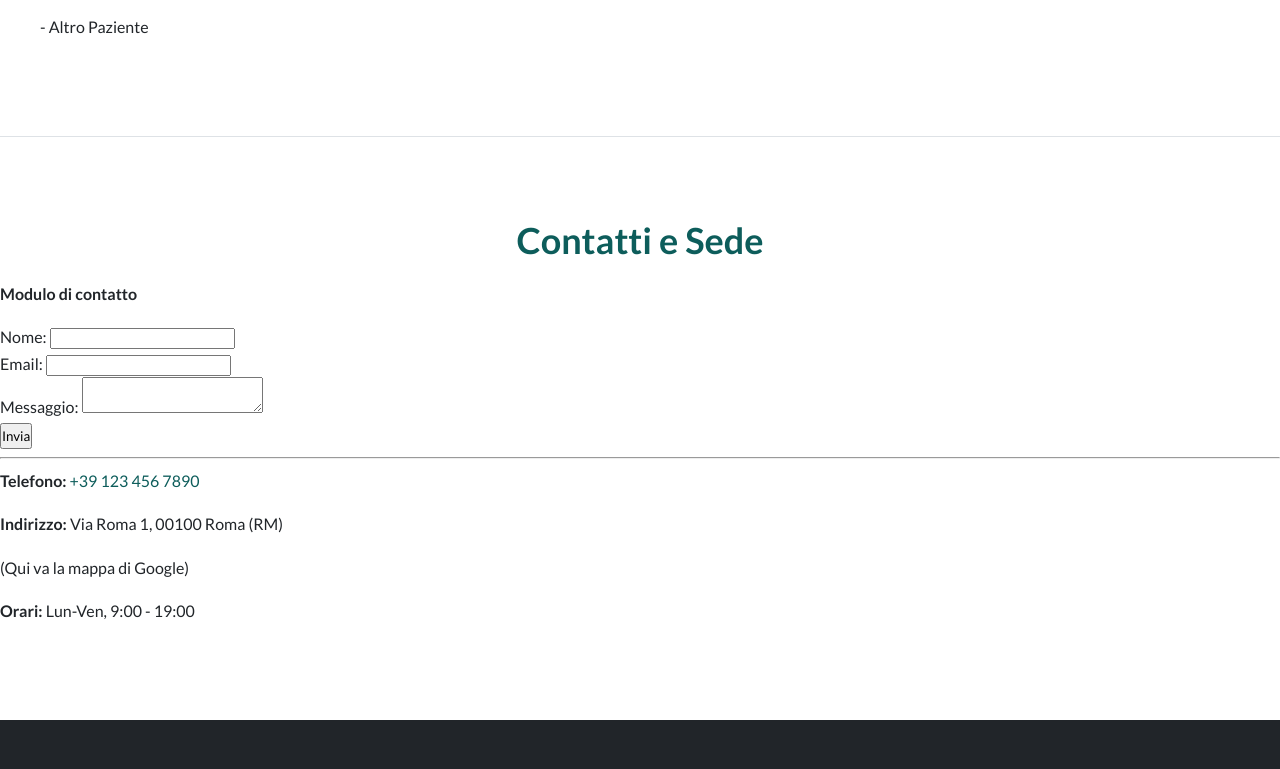
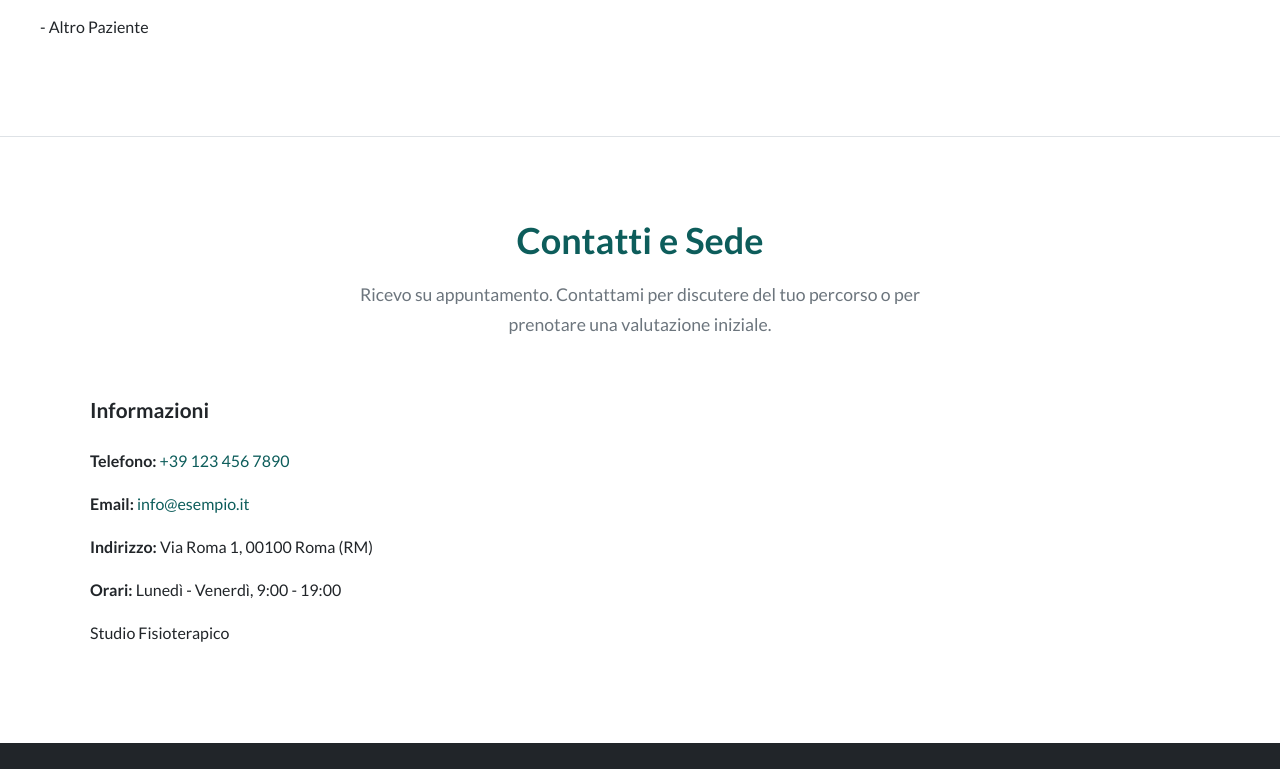
Before and after one commit to LorenzoMoriniDev/test-svelte-blog, an Astro site: page / in a window 1280 px wide. Shown: the part 2401-3170 px from the top of the page. Built offline with nearby package versions, Linux system fonts and the light colour scheme; Astro itself is replaced by a stand-in of ours.

Commit message:
Update Contatti.astro

```diff
--- a/src/components/Contatti.astro
+++ b/src/components/Contatti.astro
@@ -1,32 +1,38 @@
 ---
-// src/components/Contatti.astro (COMPLETO E CORRETTO)
+// src/components/Contatti.astro
 ---
-<section>
-  <h2>Contatti e Sede</h2>
+<section id="contatti">
+  <div class="container">
+    <h2>Contatti e Sede</h2>
+    <p class="section-subtitle">
+      Ricevo su appuntamento. Contattami per discutere del tuo percorso o per prenotare una valutazione iniziale.
+    </p>
 
-  <form>
-    <p><strong>Modulo di contatto</strong></p>
-    <div>
-      <label for="name">Nome:</label>
-      <input type="text" id="name" name="name" />
+    <div class="contact-layout">
+      <div class="contact-details">
+        <h3>Informazioni</h3>
+        <p>
+          <strong>Telefono:</strong>
+          <a href="tel:+391234567890">+39 123 456 7890</a>
+        </p>
+        <p>
+          <strong>Email:</strong>
+          <a href="mailto:info@esempio.it">info@esempio.it</a>
+        </p>
+        <p>
+          <strong>Indirizzo:</strong>
+          <span>Via Roma 1, 00100 Roma (RM)</span>
+        </p>
+        <p>
+          <strong>Orari:</strong>
+          <span>Lunedì - Venerdì, 9:00 - 19:00</span>
+        </p>
+      </div>
+
+      <div class="map-placeholder">
+        <!-- Qui va incorporata la mappa di Google -->
+        <p>Studio Fisioterapico</p>
+      </div>
     </div>
-    <div>
-      <label for="email">Email:</label>
-      <input type="email" id="email" name="email" />
-    </div>
-    <div>
-      <label for="message">Messaggio:</label>
-      <textarea id="message" name="message"></textarea>
-    </div>
-    <button type="submit">Invia</button>
-  </form>
-
-  <hr />
-
-  <div>
-    <p><strong>Telefono:</strong> <a href="tel:+391234567890">+39 123 456 7890</a></p>
-    <p><strong>Indirizzo:</strong> Via Roma 1, 00100 Roma (RM)</p>
-    <p>(Qui va la mappa di Google)</p>
-    <p><strong>Orari:</strong> Lun-Ven, 9:00 - 19:00</p>
   </div>
 </section>
```
